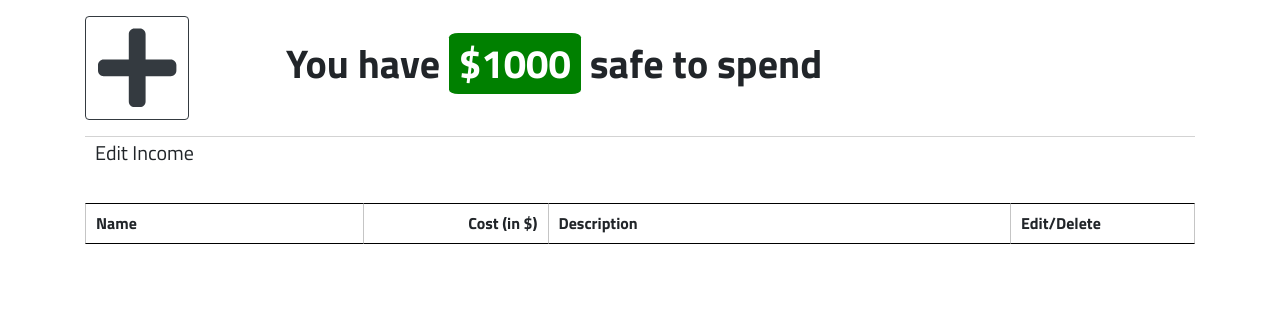
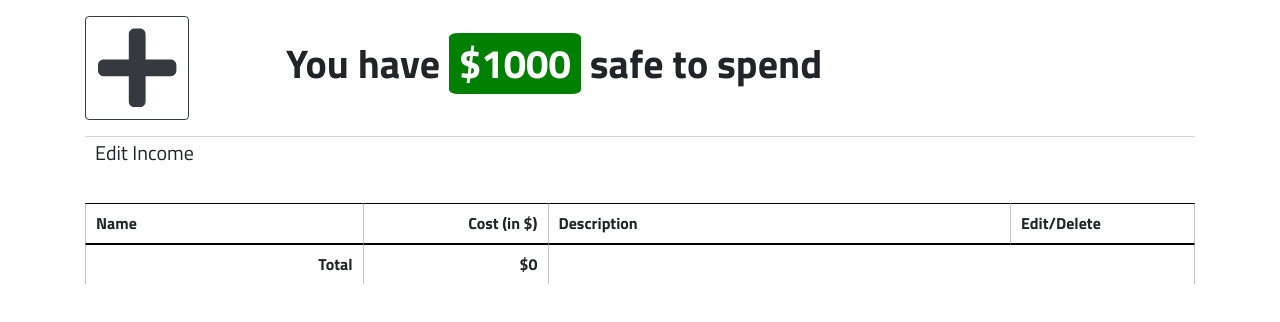
Before and after one commit to MustafaAli789/Billars, a React (Create React App) app: page / in a window 1280 px wide. Shown: the top 322 px of the page. Built offline with nearby package versions, Linux system fonts and the light colour scheme.

Commit message:
added total

```diff
--- a/src/BillCard.css
+++ b/src/BillCard.css
@@ -32,6 +32,12 @@ h4{
 	cursor: pointer;
 	background-color: yellow;
 }
+.totalRow{
+	border-top: 1px solid black;
+	border-left: 1px solid #c5c5c5;
+	border-right: 1px solid #c5c5c5;
+	padding: 10px;
+}
 @media only screen and (max-width: 768px) {
   .editColumn {
     flex-direction: column;
--- a/src/BillCard.js
+++ b/src/BillCard.js
@@ -7,7 +7,9 @@ import Circle from './Circle.js';
 
 const BillCard=({bills, editBillModal, deleteBill})=>{
 	const billRows = [];
+	let total = 0;
 	bills.forEach((bill, index)=>{
+		total+=Number(bill.cost);
 		billRows.push(
 			<Row key= {index} style={{marginLeft: '0', marginRight: '0'}}>
 		    	<Col className="bills d-flex align-items-center" xs="3" style={{borderRight: '0'}}>
@@ -34,6 +36,11 @@ const BillCard=({bills, editBillModal, deleteBill})=>{
 	    			<Col className="headings d-flex align-items-center" xs="2"><h4>Edit/Delete</h4></Col>
 	    		</Row>
 	    		{billRows}
+	    		<Row style={{marginLeft: '0', marginRight: '0'}}>
+	    			<Col className="totalRow d-flex align-items-center justify-content-end" xs="3" style={{borderRight: '0'}}><h4>Total</h4></Col>
+	    			<Col className="totalRow d-flex align-items-center justify-content-end" xs="2" style={{borderRight: '0'}}><h4>${total}</h4></Col>
+	    			<Col className="totalRow d-flex align-items-center" xs="7"></Col>
+	    		</Row>
 	    	</Card.Body>
 	  	</Card>
 	);
```
